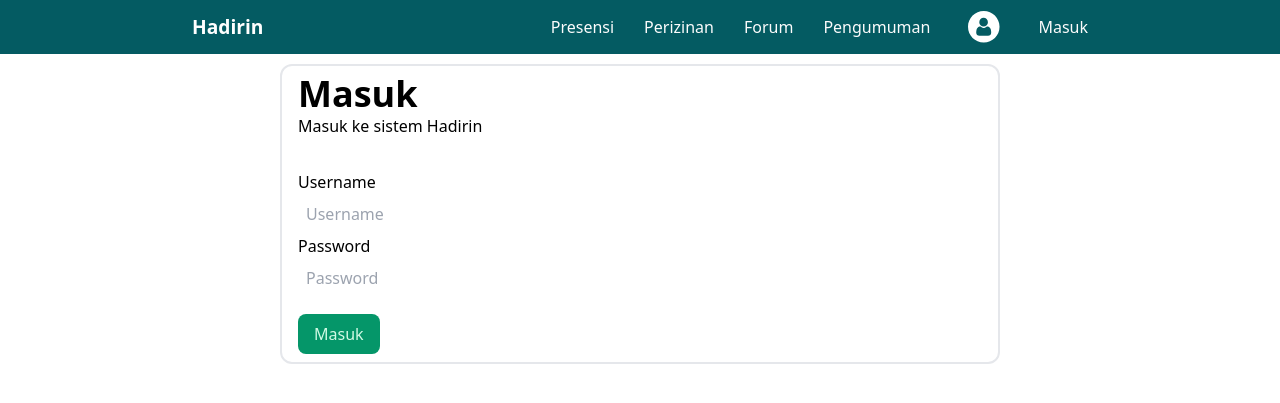
After one commit to GerradND/hadirin, a Django app: page /accounts/login/ in a window 1280 px wide. The commit adds this page. Shown: the top 403 px of the page. Run offline with Django 3.2, Linux system fonts and the light colour scheme.

Commit message:
feat: added login and logout

```diff
--- a/hadirin/settings.py
+++ b/hadirin/settings.py
@@ -56,7 +56,7 @@ INSTALLED_APPS = [
     'django.contrib.messages',
     'django.contrib.staticfiles',
     'main',
-    'forum'
+    'forum',
 ]
 
 MIDDLEWARE = [
@@ -165,3 +165,6 @@ for directory in [*STATICFILES_DIRS, STATIC_ROOT]:
 # Enable compression and caching features of whitenoise.
 # You can remove this if it causes problems on your setup.
 STATICFILES_STORAGE = 'whitenoise.storage.CompressedManifestStaticFilesStorage'
+
+LOGIN_REDIRECT_URL = '/'
+LOGOUT_REDIRECT_URL = '/'
--- a/hadirin/urls.py
+++ b/hadirin/urls.py
@@ -20,4 +20,5 @@ urlpatterns = [
     path('admin/', admin.site.urls),
     path('', include('main.urls')),
     path('forum/', include('forum.urls')),
+    path('accounts/', include('django.contrib.auth.urls'))
 ]
--- /dev/null
+++ b/main/templates/registration/login.html
@@ -0,0 +1,45 @@
+{% extends 'base.html' %}
+{% load static %}
+
+{% block meta %}
+<title>Hadirin - Masuk</title>
+{% endblock meta %}
+
+{% block content %}
+<div style="max-width: 720px" class="mx-auto border-2 border-gray rounded-xl px-4 py-2 flex flex-col">
+    <div class="flex flex-row">
+        <h1 class="text-4xl font-semibold">Masuk</h1>
+        <div class="flex-grow" />
+    </div>
+</div>
+<span>Masuk ke sistem Hadirin</span>
+<div class="mt-4">
+    <div class="mt-4">
+            <div id="login">
+                <form class="form-horizontal" name="LoginForm" action="/accounts/login/" method="post">
+                    {% csrf_token %}
+                    <div class="control-group">
+                        <label class="control-label" for="username">Username</label>
+                        <div class="controls">
+                            <input type="text" id="username" name="username" placeholder="Username" class="px-2 py-2">
+                        </div>
+                    </div>
+                    <div class="control-group">
+                        <label class="control-label" for="password">Password</label>
+                        <div class="controls">
+                            <input type="password" name="password" id="password" placeholder="Password" class="px-2 py-2">
+                        </div>
+                    </div>
+                    <div class="mt-4">
+                        <button type="submit" class="mx-auto w-100">
+                            <div class="bg-green-600 text-green-100 py-2 px-4 rounded-lg">
+                                Masuk
+                            </div>
+                        </button>
+                    </div>
+                </form>
+            </div>
+    </div>
+</div>
+</div>
+{% endblock content %}
--- a/static/css/style.css
+++ b/static/css/style.css
@@ -189,3 +189,13 @@ body, button, input, textarea {
   column-gap: 1em;
   margin-top: 1.5em;
 }
+input {
+  border: #7c7c7c;
+  border-width: 2;
+  border-radius: 50rem;
+  padding: 2rem;
+}
+#id_username {
+  margin-bottom: 1rem;
+  border: #057179 2rem;
+}
--- a/templates/base.html
+++ b/templates/base.html
@@ -23,9 +23,17 @@
           </button>
           <div class="dropdown-items">
             <a class="dropdown-item" href="/profil">Profile</a>
-            <a class="dropdown-item" href="">Logout</a>
+            {% if user.is_authenticated %}
+            <a class="dropdown-item" href="{% url 'logout' %}">Logout</a>
+            {% endif %}
           </div>
         </div>
+        {% if user.is_authenticated %}
+        <li>Halo, {{ user }}!</li>
+        {% endif %}
+        {% if not user.is_authenticated %}
+        <li><a href="{% url 'login' %}">Masuk</a></li>
+        {%endif%}
       </div>
     </ul>
   </nav>
```
